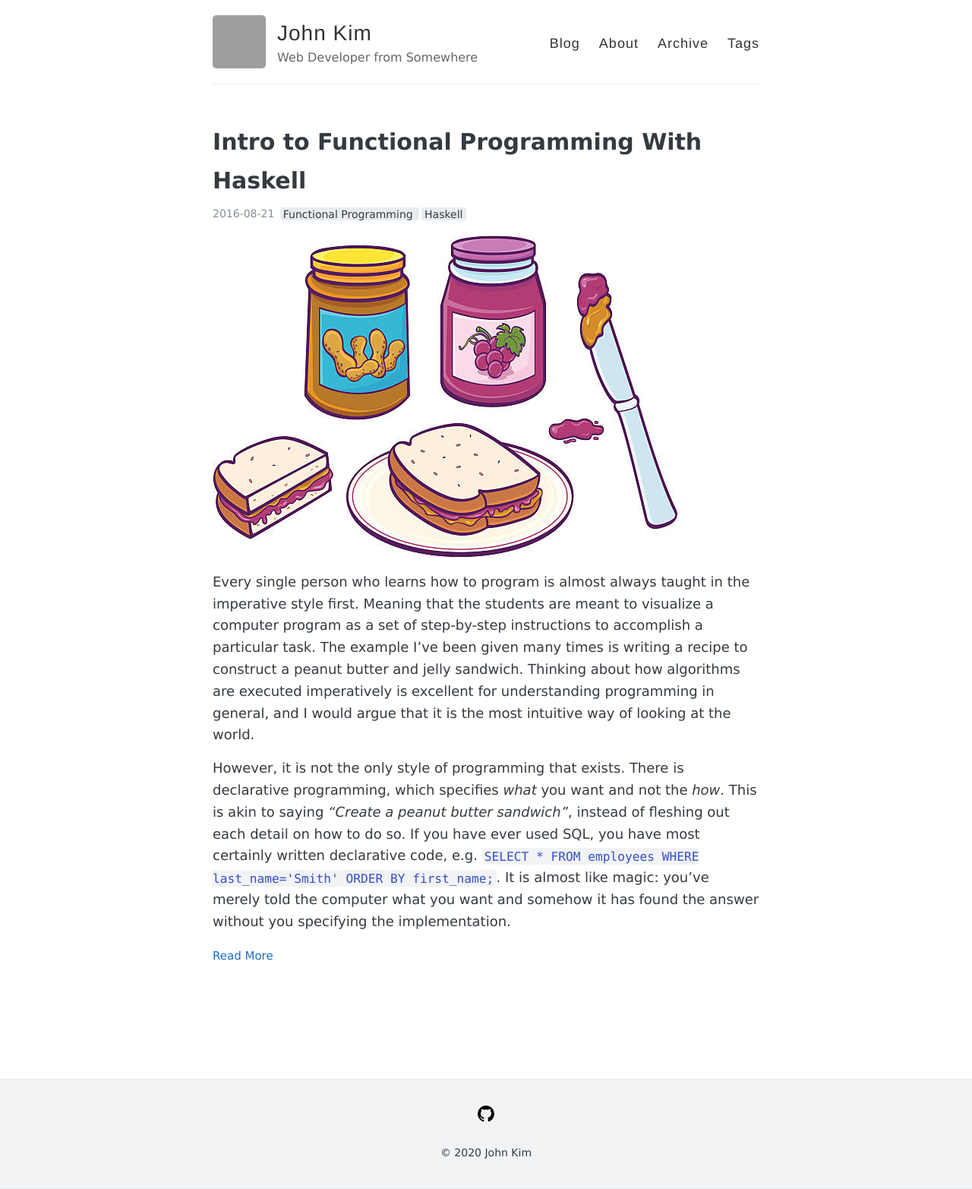
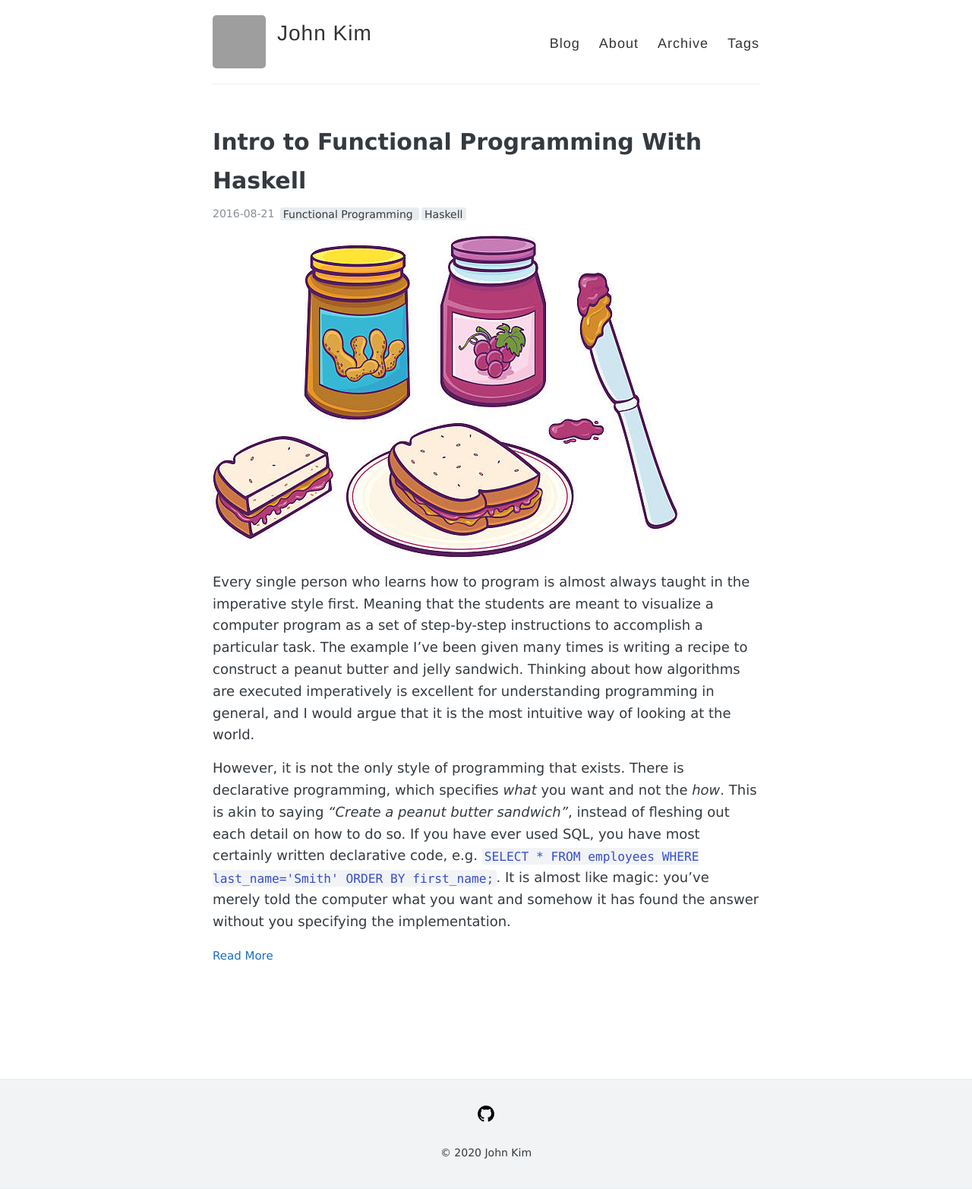
Before and after one commit to jkgh20/jkgh20.github.io, a Jekyll site: the page built from index.html, in a window 1280 px wide. Shown: the whole page at 76% size. Built offline with Jekyll 4.4.1, drawn with Linux system fonts in a browser that asks for light colours; the list of posts is cut into pages by our own code; grey boxes are pictures that could not be loaded.

Commit message:
Remove site description

```diff
--- a/_config.yml
+++ b/_config.yml
@@ -3,8 +3,8 @@ title: jkgh20.github.io
 
 name: John Kim
 
-# Short bio or description (displayed in the header)
-description: Web Developer from Somewhere
+# Removing or omitting this says: "No GitHub API authentication could be found."
+description: Unused
 
 # URL of your avatar or profile pic (you could use your GitHub profile pic)
 avatar: https://avatars3.githubusercontent.com/u/65121034?s=460&u=627609bd366af691151cc41ce2d2ba0eea0747c0&v=4
--- a/_includes/head.html
+++ b/_includes/head.html
@@ -1,5 +1,5 @@
 <head>
-  <title>{% if page.title %}{{ page.title }} – {% endif %}{{ site.name }} – {{ site.description }}</title>
+  <title>{{ site.name }}{% if page.title %} | {{ page.title }}{% endif %}</title>
   <link rel="shortcut icon" type="image/png" href="/favicon.png">
 
   {% include meta.html %}
@@ -10,7 +10,7 @@
   <![endif]-->
 
   <link rel="stylesheet" type="text/css" href="{{ site.baseurl }}/style.css" />
-  <link rel="alternate" type="application/rss+xml" title="{{ site.name }} - {{ site.description }}" href="{{ site.baseurl }}/feed.xml" />
+  <link rel="alternate" type="application/rss+xml" title="{{ site.name }}" href="{{ site.baseurl }}/feed.xml" />
 
   <!-- Created with Jekyll Now - http://github.com/barryclark/jekyll-now -->
 </head>
--- a/_includes/meta.html
+++ b/_includes/meta.html
@@ -7,8 +7,8 @@
     <meta name="description" content="{{ page.excerpt| strip_html }}" />
     <meta property="og:description" content="{{ page.excerpt| strip_html }}" />
     {% else %}
-    <meta name="description" content="{{ site.description }}">
-    <meta property="og:description" content="{{ site.description }}" />
+    <meta name="description" content="{{ site.name }}">
+    <meta property="og:description" content="{{ site.name }}" />
     {% endif %}
     <meta name="author" content="{{ site.name }}" />
 
--- a/_includes/nav.html
+++ b/_includes/nav.html
@@ -7,7 +7,6 @@
 
       <div class="site-info">
         <h1 class="site-name"><a href="{{ site.baseurl }}/">{{ site.name }}</a></h1>
-        <p class="site-description">{{ site.description }}</p>
       </div>
 
       <nav>
--- a/style.scss
+++ b/style.scss
@@ -361,16 +361,6 @@ img {
   letter-spacing: 1px;
 }
 
-.site-description {
-  margin: -5px 0 0 0;
-  color: $gray;
-  font-size: 16px;
-
-  @include mobile {
-    margin: 3px 0;
-  }
-}
-
 nav {
   float: right;
   margin-top: 23px; // @TODO: Vertically middle align
```
